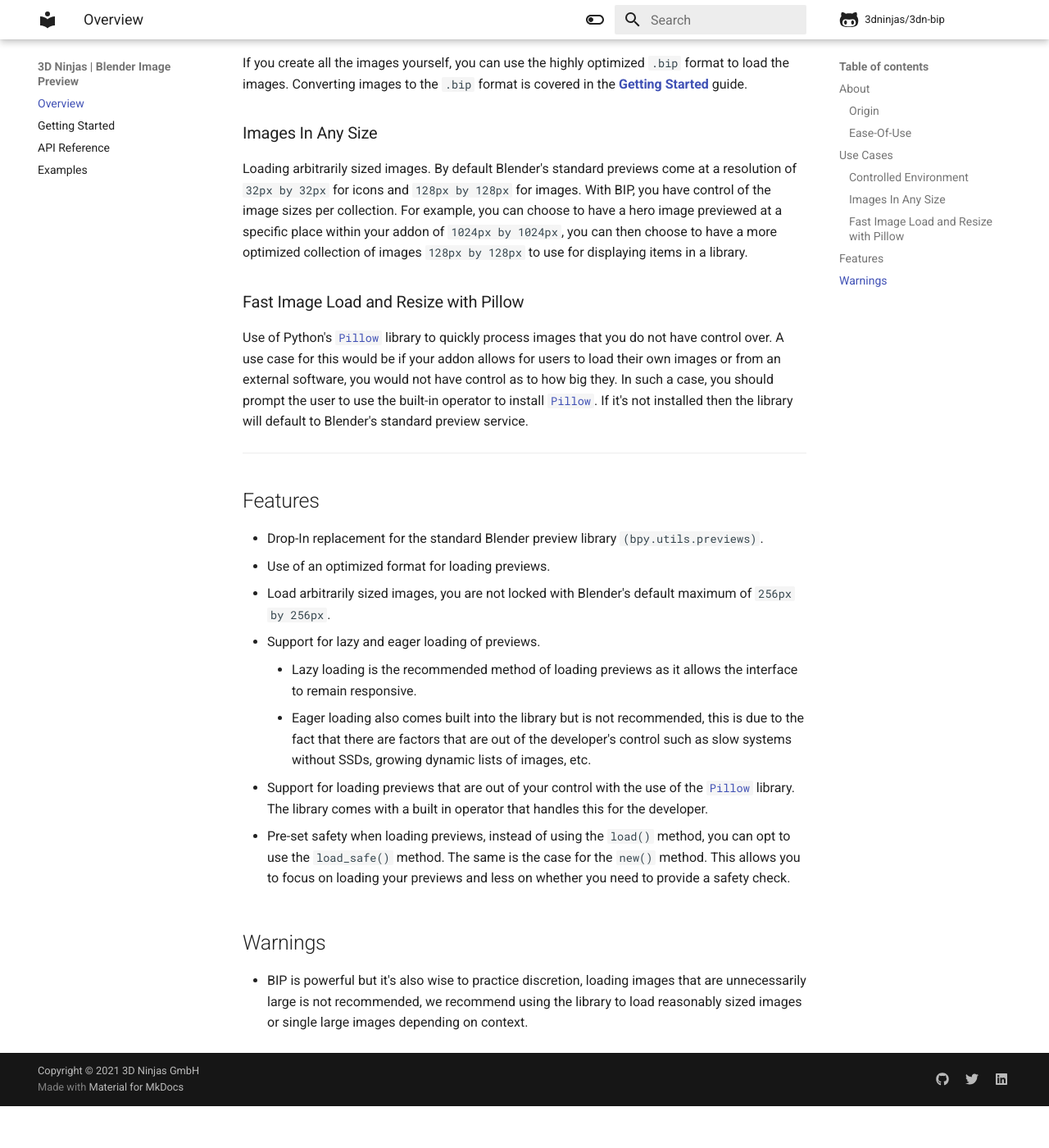
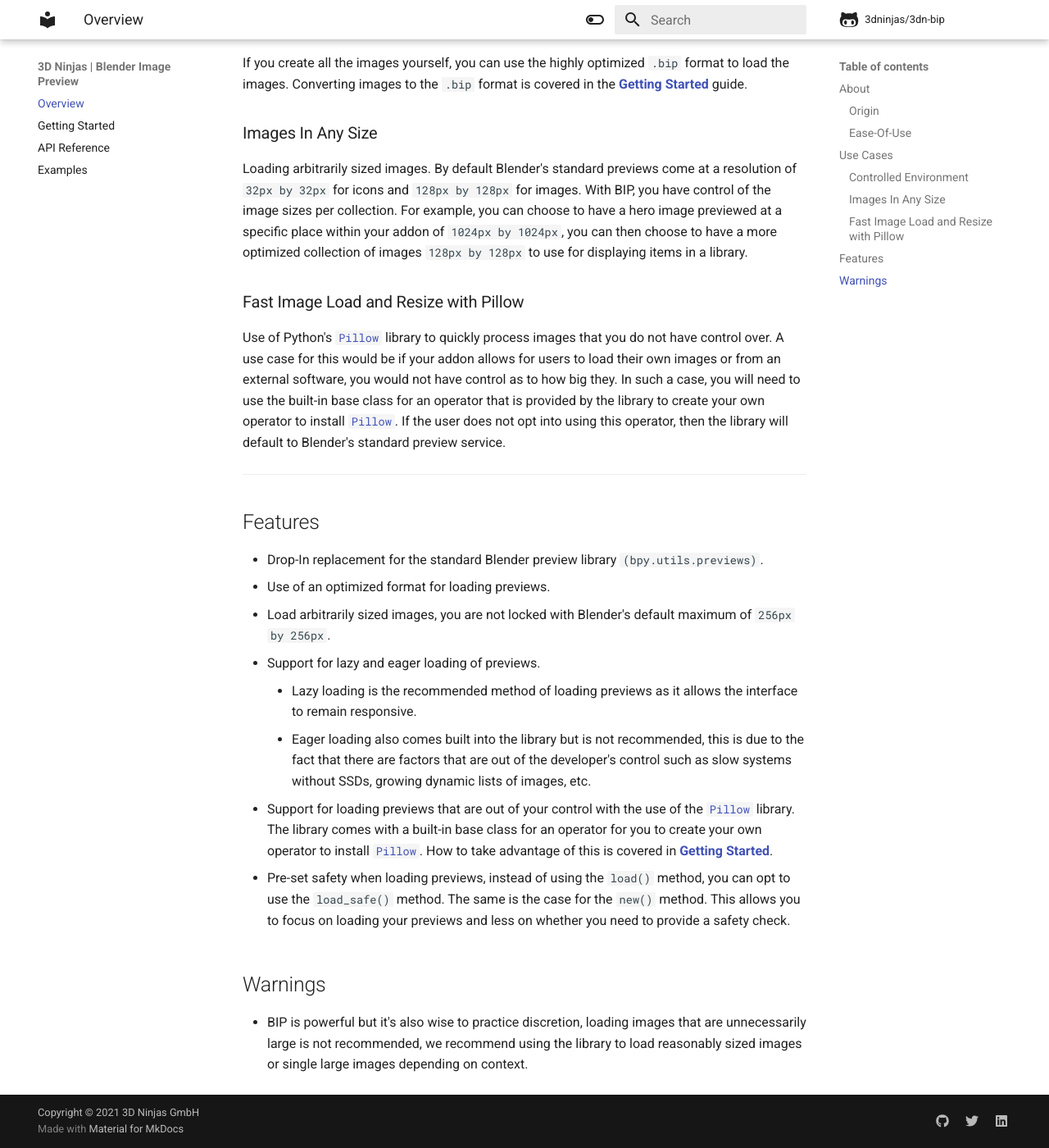
Before and after one commit to bonjorno7/3dn-bip, an MkDocs documentation site: the page built from docs/index.md, in a window 1280 px wide and 1400 px high, scrolled down 844 px. Shown: the whole window at 82% size. Built offline with MkDocs 1.6.1 and Material for MkDocs 9.7.7, drawn with Linux system fonts in a browser that asks for light colours; comment, search, counter and statistics services are not loaded; before the commit the page ends 2193 px from its top, so only the background shows below that.

Commit message:
document the install pillow base class

```diff
--- a/docs/index.md
+++ b/docs/index.md
@@ -49,11 +49,11 @@
 quickly process images that you do not have control over. A use case for this
 would be if your addon allows for users to load their own images or from an
 external software, you would not have control as to how big they. In such a
-case, you should prompt the user to use the built-in operator to install
-[`Pillow`](https://pypi.org/project/Pillow/). If it's not installed then the
-library will default to Blender's standard preview service.
-
-<!-- TODO: Document the API reference with the call for the install Pillow operator -->
+case, you will need to use the built-in base class for an operator that is
+provided by the library to create your own operator to install
+[`Pillow`](https://pypi.org/project/Pillow/). If the user does not opt into
+using this operator, then the library will default to Blender's standard preview
+service.
 
 ---
 
@@ -75,8 +75,9 @@
 
 -   Support for loading previews that are out of your control with the use of
     the [`Pillow`](https://pypi.org/project/Pillow/) library. The library comes
-    with a built in operator that handles this for the developer.
-    <!-- TODO: Document the API reference with the call for the install Pillow operator -->
+    with a built-in base class for an operator for you to create your own
+    operator to install [`Pillow`](https://pypi.org/project/Pillow/). How to
+    take advantage of this is covered in **[Getting Started](getting_started.md)**.
 
 -   Pre-set safety when loading previews, instead of using the `load()` method,
     you can opt to use the `load_safe()` method. The same is the case for the
```
Also changed, not shown: docs/api_reference.md (+17 -0 lines).
